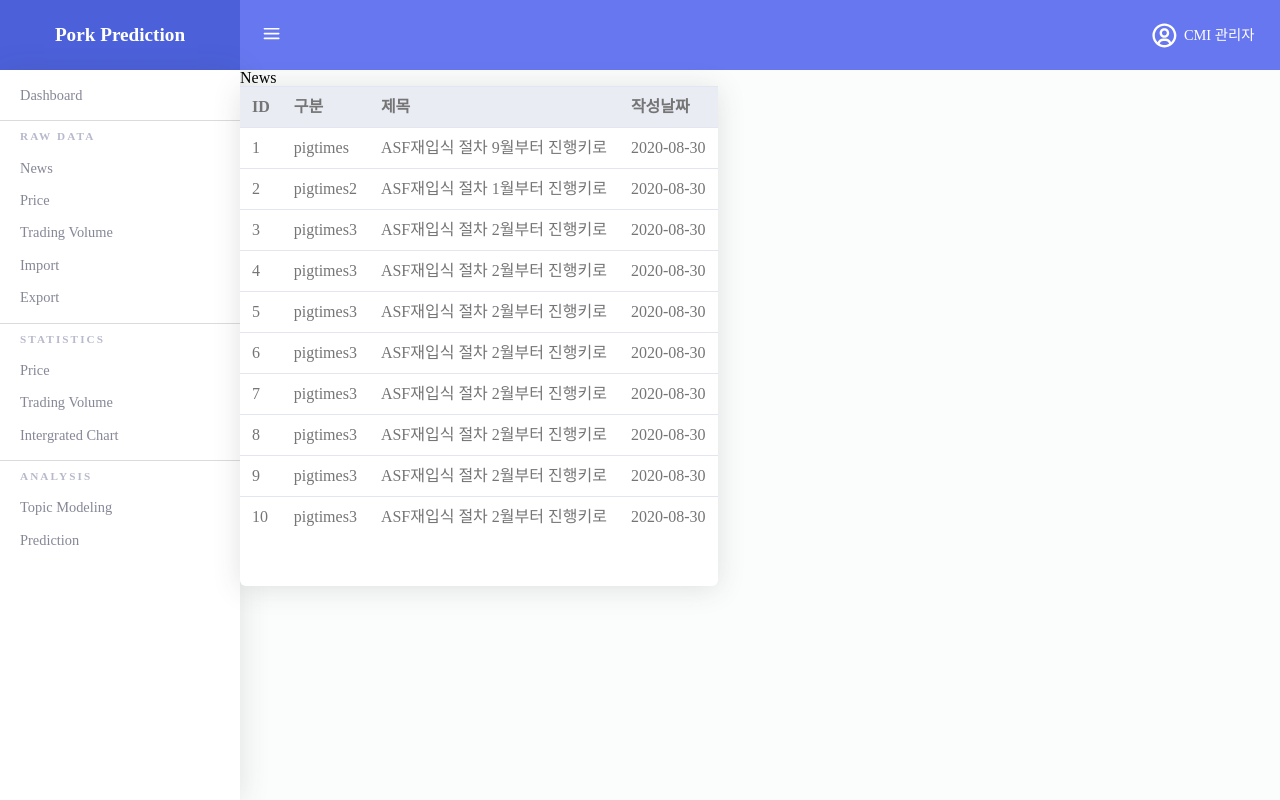
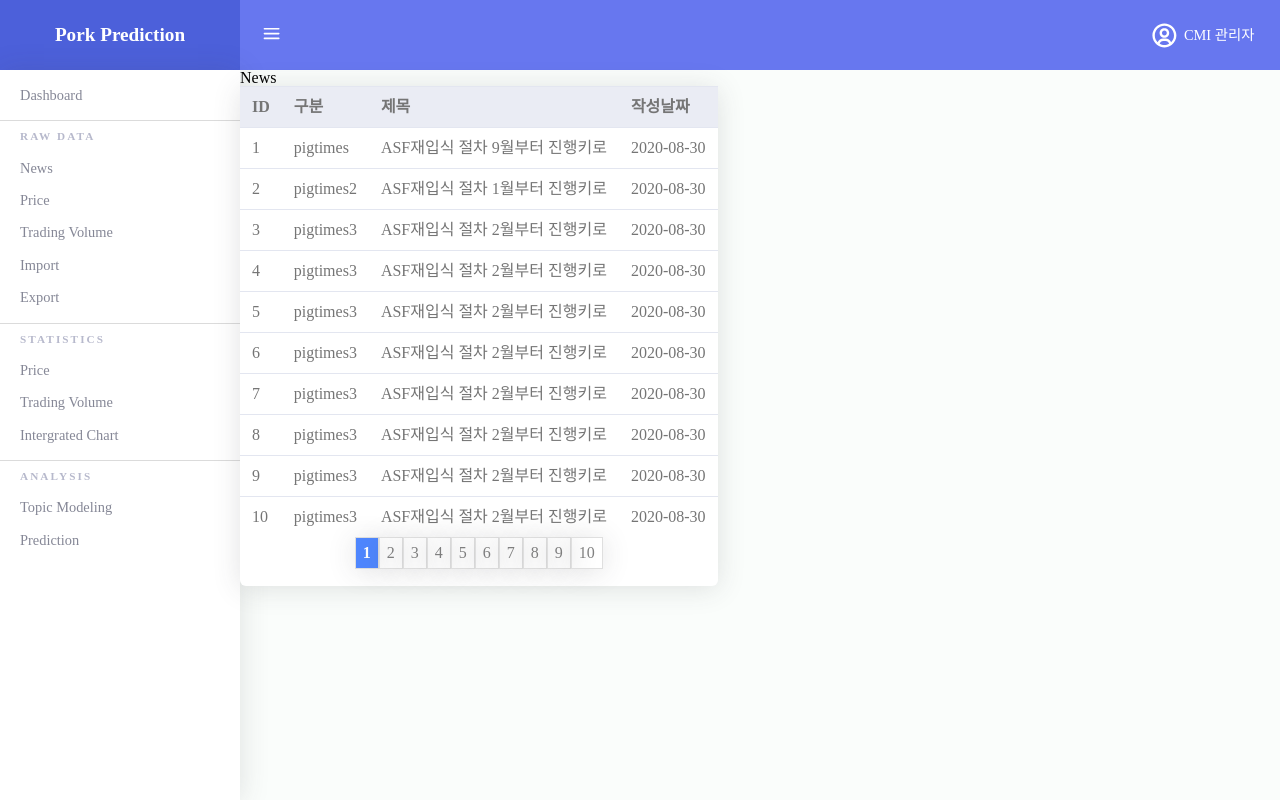
Before and after one commit to 2-12-CMI/pork-business-prediction, a Next.js app in the folder admin-page/: page /News in a window 1280 px wide. Built offline with nearby package versions, Linux system fonts and the light colour scheme.

Commit message:
[#16] feat: pagination

```diff
--- a/admin-page/components/Table.js
+++ b/admin-page/components/Table.js
@@ -1,6 +1,21 @@
 import "../styles/table.scss";
+import Link from "next/link";
+import { useRouter } from "next/router";
+import { useState, useEffect } from "react";
 
 const Table = () => {
+  const router = useRouter();
+
+  const pageNationList = ["1", "2", "3", "4", "5", "6", "7", "8", "9", "10"];
+
+  const [currentPage, setCurrentPage] = useState(
+    router.query.page ? router.query.page : "1",
+  );
+
+  useEffect(() => {
+    if (router.query.page) setCurrentPage(router.query.page);
+  }, [router.query.page]);
+
   const header = [
     {
       view: "ID",
@@ -84,16 +99,26 @@ const Table = () => {
   ];
 
   const Header = () => {
-    return header.map((col) => <th>{col.view}</th>);
+    return header.map((col) => <th key={col.key}>{col.view}</th>);
   };
 
   const Body = () => {
     return datas.map((row) => (
-      <tr>
+      <tr key={row.id}>
         {header.map((col) => (
-          <td>{row[col.key]}</td>
+          <td key={row[col.key]}>{row[col.key]}</td>
         ))}
       </tr>
+    ));
+  };
+
+  const PageNation = () => {
+    return pageNationList.map((page) => (
+      <Link href={{ pathname: router.pathname, query: { page } }} key={page}>
+        <div className={currentPage === page ? "current shadow" : "shadow"}>
+          {page}
+        </div>
+      </Link>
     ));
   };
 
@@ -109,6 +134,11 @@ const Table = () => {
           <Body />
         </tbody>
       </table>
+      <div className="pagination-wrap">
+        <div className="pagination">
+          <PageNation />
+        </div>
+      </div>
     </>
   );
 };
--- a/admin-page/styles/card.scss
+++ b/admin-page/styles/card.scss
@@ -1,7 +1,8 @@
 .card {
     box-shadow: 0 .15rem 1.75rem 0 rgba(58, 59, 69, .15) !important;
     background: white;
-    height: 500px;
+    min-height: 500px;
     border-radius: .375rem;
+    width: 100%;
 
 }
--- a/admin-page/styles/global.scss
+++ b/admin-page/styles/global.scss
@@ -7,3 +7,7 @@
 body {
   background: #fafdfb;
 }
+
+.shadow {
+  box-shadow: 0 .15rem 1.75rem 0 rgba(58, 59, 69, .15) !important;
+}
--- a/admin-page/styles/table.scss
+++ b/admin-page/styles/table.scss
@@ -22,3 +22,28 @@ table {
         font-weight: bold;
     }
 }
+
+.pagination-wrap {
+    display: flex;
+    justify-content: center;
+
+    .pagination {
+        display: flex;
+
+        div {
+            color: gray;
+            padding: 0px 0.5rem;
+            cursor: pointer;
+            padding: 7px;
+            // margin: 0px 1px;
+            border: 1px solid rgb(223, 223, 223);
+
+            &.current {
+                background-color: rgb(79, 135, 255) !important;
+                color: white !important;
+                font-weight: bold;
+            }
+        }
+
+    }
+}
```
